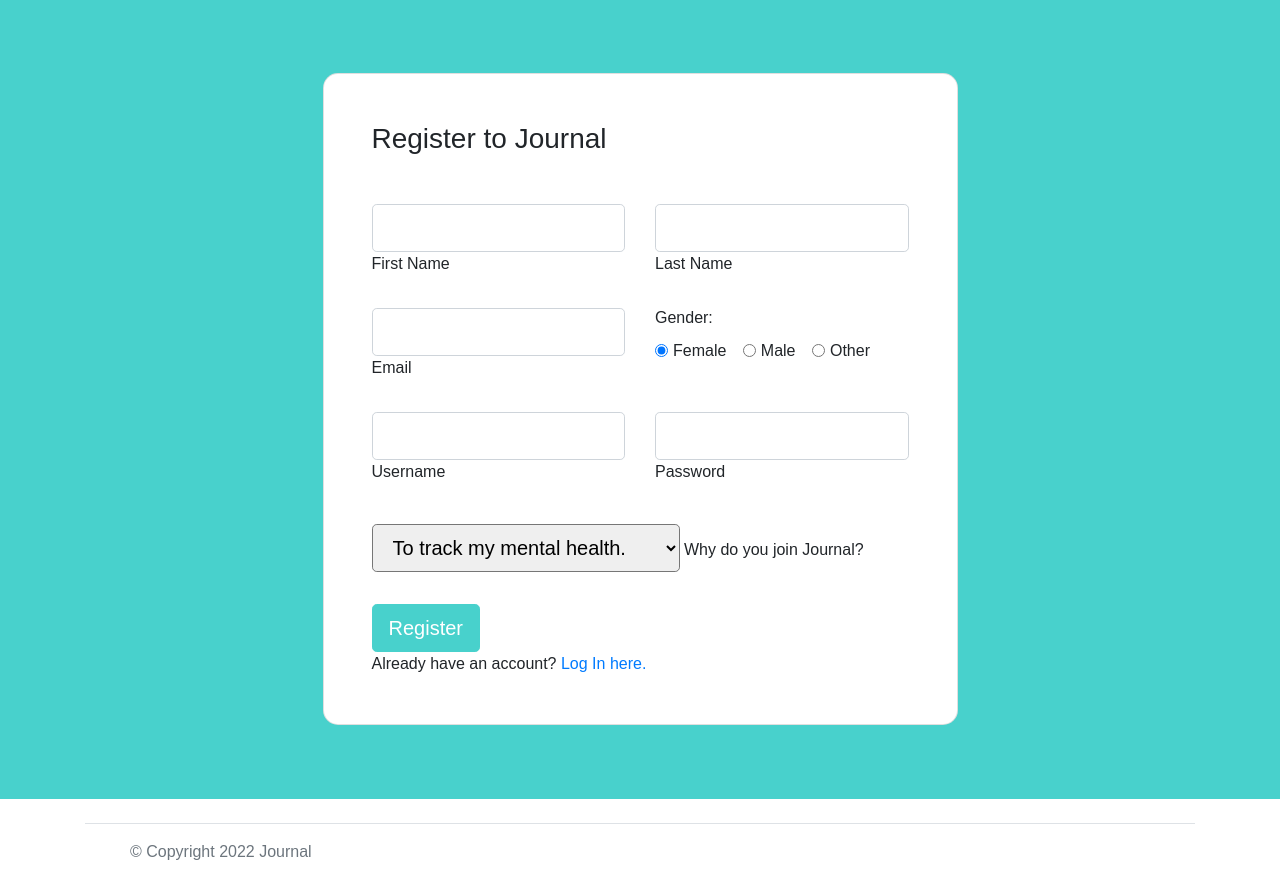
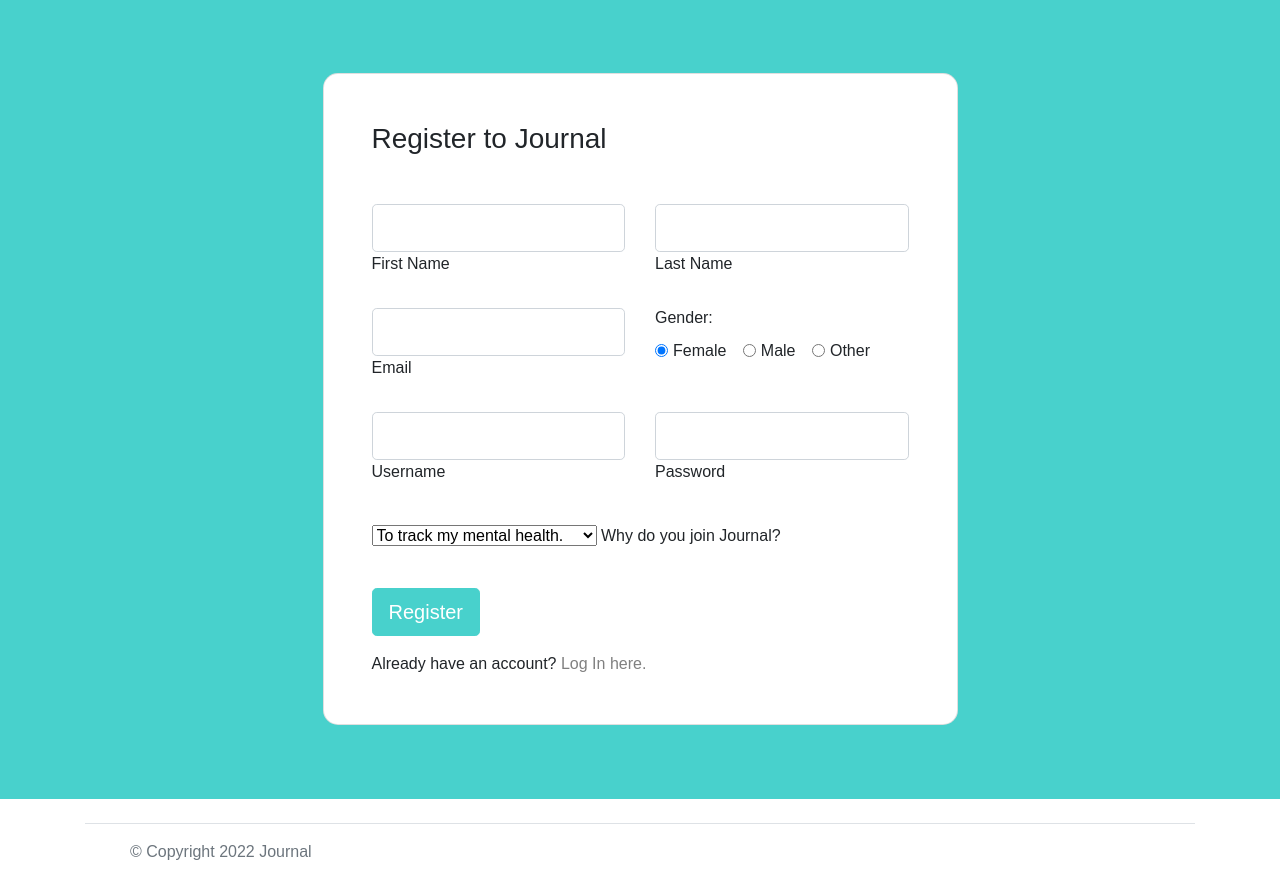
Before and after one commit to RyanBoomer30/GenerativeJournal, a Django app: page /register in a window 1280 px wide. Shown: the part 57-928 px from the top of the page. Run offline with Django 3.2, Linux system fonts and the light colour scheme; some libraries are stand-ins or nearby versions.

Commit message:
password hide_show; aesthetics

```diff
--- a/network/templates/network/register.html
+++ b/network/templates/network/register.html
@@ -76,7 +76,7 @@
                         <div class="col-md-6 mb-4 pb-2">
 
                             <div class="form-outline">
-                              <input type="tel" id="phoneNumber" class="form-control form-control-lg" name="password"/>
+                              <input type="password" id="show_hide_password" class="form-control form-control-lg" name="password"/>
                               <label class="form-label">Password</label>
                             </div>
 
@@ -88,9 +88,9 @@
                     <div class="row">
                         <div class="col-12">
 
-                        <select class="select form-control-lg">
+                        <select class="select form-control-md">
                             <option value="1" disabled>Choose option</option>
-                            <option value="2">To track my mental health.</option>
+                            <option value="2" >To track my mental health.</option>
                             <option value="3">To improve how my days go.</option>
                             <option value="4">For fun.</option>
                             <option value="5">Other</option>
@@ -101,10 +101,10 @@
                     </div>
 
                     <div class="mt-4 pt-2">
-                        <input class="btn btn-primary btn-lg" type="submit" value="Register" style="background-color: mediumturquoise; border-color: mediumturquoise;"/>
+                        <input class="btn btn-primary btn-lg mb-3" type="submit" value="Register" style="background-color: mediumturquoise; border-color: mediumturquoise;"/>
                     </div>
                 </form>
-                Already have an account? <a href="{% url 'login' %}">Log In here.</a>
+                Already have an account? <a href="{% url 'login' %}" style="text-decoration: none; color: grey">Log In here.</a>
             </div>
             </div>
         </div>
```
